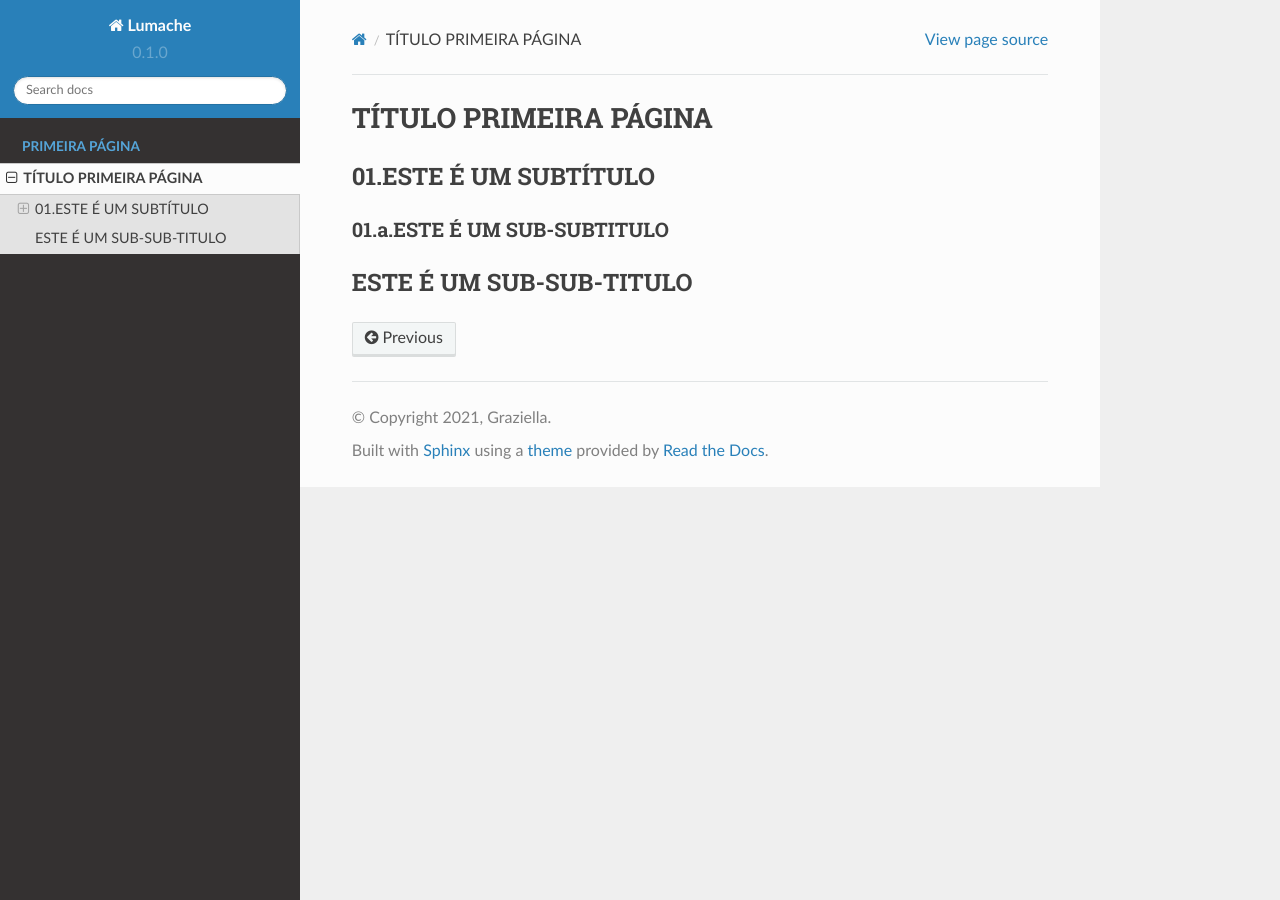
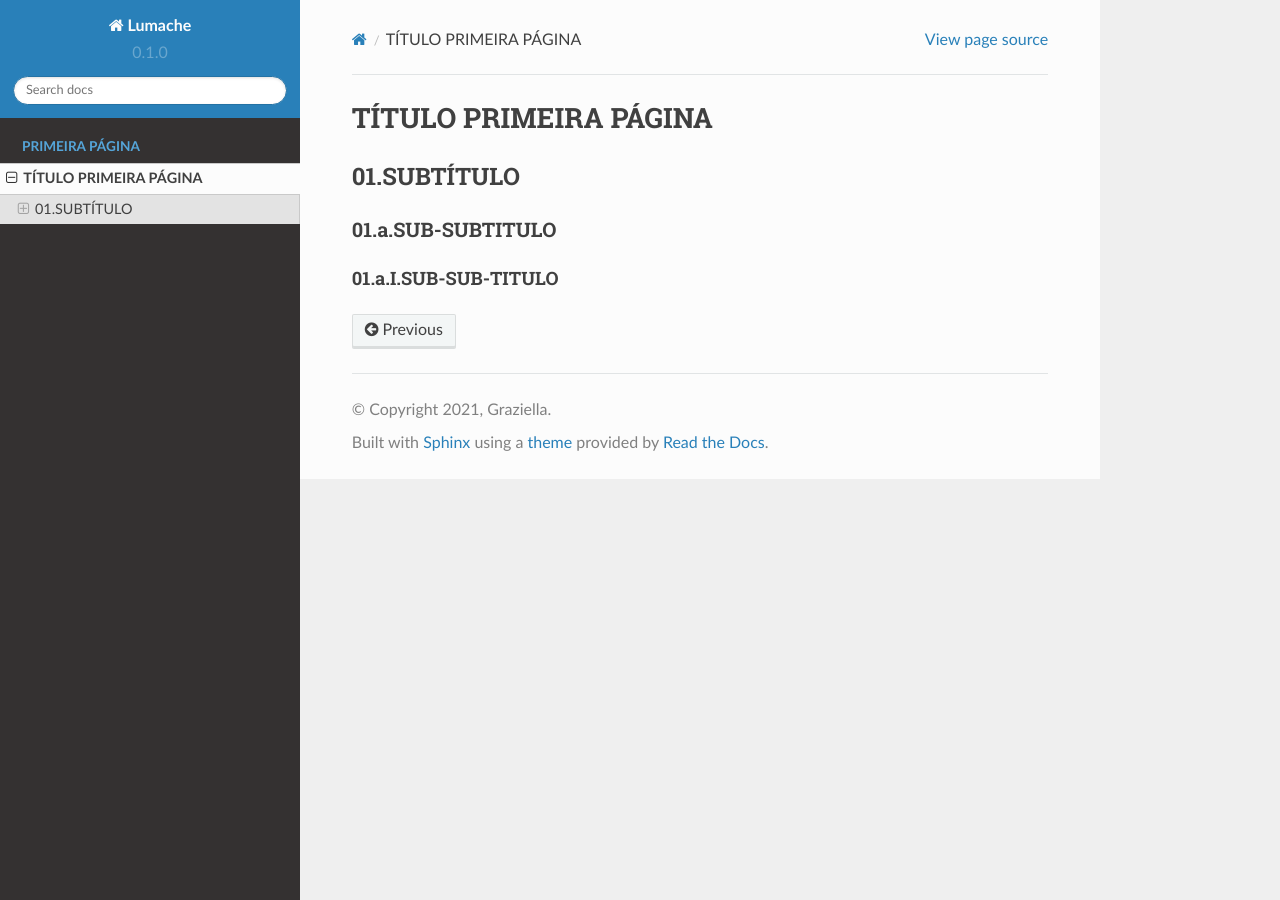
Before and after one commit to rafael-orbe-ai/RTD_TESTE, a Sphinx documentation site: the page built from docs/source/primeira_pagina.rst, in a window 1280 px wide. Built offline with Sphinx 7.4.7 and the Read the Docs theme 2.0.0, drawn with Linux system fonts in a browser that asks for light colours.

Commit message:
Update primeira_pagina.rst

```diff
--- a/docs/source/primeira_pagina.rst
+++ b/docs/source/primeira_pagina.rst
@@ -1,11 +1,11 @@
 TÍTULO PRIMEIRA PÁGINA
 ****
 
-01.ESTE É UM SUBTÍTULO
+01.SUBTÍTULO
 ====
 
-01.a.ESTE É UM SUB-SUBTITULO
+01.a.SUB-SUBTITULO
 ----
 
-ESTE É UM SUB-SUB-TITULO
-====
+01.a.I.SUB-SUB-TITULO
+++++
```
